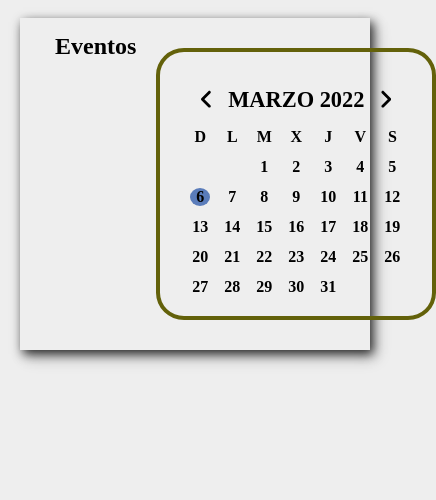
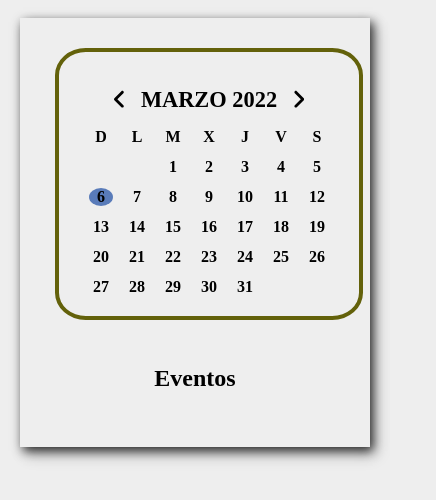
Before and after one commit to ant-villasante98/pruebaGit, a website built with webpack: page src/index.html in a window 390 px wide. Shown: the part 70-570 px from the top of the page, 436 px wide, since content can reach past the window. Built offline with nearby package versions, Linux system fonts and the light colour scheme; no server answers.

Commit message:
primera version responsive

```diff
--- a/src/component/calendario/calendario-component.css
+++ b/src/component/calendario/calendario-component.css
@@ -1,12 +1,18 @@
 .grid-container-calendar {
   display: grid;
+  grid-template-columns: repeat(2, 1fr);
+  gap: 20px;
   margin: 20px auto;
   padding: 10px 10%;
-  grid-template-columns: repeat(2, 1fr);
-  gap: 20px;
   position: relative;
   box-shadow: 3px 4px 10px rgba(0, 0, 0, 0.8), 6px 8px 15px rgba(0, 0, 0, 0.2);
 }
+/* .grid-item-container-calendar-events {
+  grid-column: 2/3;
+} */
+/* .grid-item-container-calendar-month {
+  grid-area: 1 / 1 / span 1 / span 1;
+} */
 .titulo-calendario h1 {
   width: max-content;
   margin: auto;
@@ -111,3 +117,16 @@ h4 {
 .nameMonth svg:hover {
   fill: #a3a115;
 }
+
+@media only screen and (max-width: 750px) {
+  .grid-container-calendar {
+    grid-template-columns: repeat(1, 1fr);
+    /* grid-template-rows: auto auto; */
+  }
+  .grid-item-container-calendar-month {
+    grid-row: 1 / 2;
+  }
+  #contenedor-calendario {
+    position: static;
+  }
+}
--- a/src/index.html
+++ b/src/index.html
@@ -12,27 +12,16 @@
 
     <h1 style="text-align: center;">Hola desde webpack</h1>
     <div class="grid-container-calendar">
-        <div>
+        <div class="grid-item-container-calendar-events">
 
             <h4 style="font-size: 1.5rem;margin: 5px 0;">
-                <!-- <a>
-                    <svg xmlns="http://www.w3.org/2000/svg" viewBox="0 0 512 512" style="display: inline-block;
-                    height: 1em;
-                    vertical-align: -0.125em;
-                    box-sizing: content-box;">
-                        <path
-                            d="M9.375 233.4l128-128c12.5-12.5 32.75-12.5 45.25 0s12.5 32.75 0 45.25L109.3 224H480c17.69 0 32 14.31 32 32s-14.31 32-32 32H109.3l73.38 73.38c12.5 12.5 12.5 32.75 0 45.25c-12.49 12.49-32.74 12.51-45.25 0l-128-128C-3.125 266.1-3.125 245.9 9.375 233.4z" />
-                    </svg>
-                </a> -->
                 Eventos
-                <a class="font-here"></a>
-
             </h4>
             <div id="container-calendar-events" class="container-calendar-events">
 
             </div>
         </div>
-        <div id="contenedor-calendario">
+        <div id="contenedor-calendario" class="grid-item-container-calendar-month">
 
         </div>
 
```
